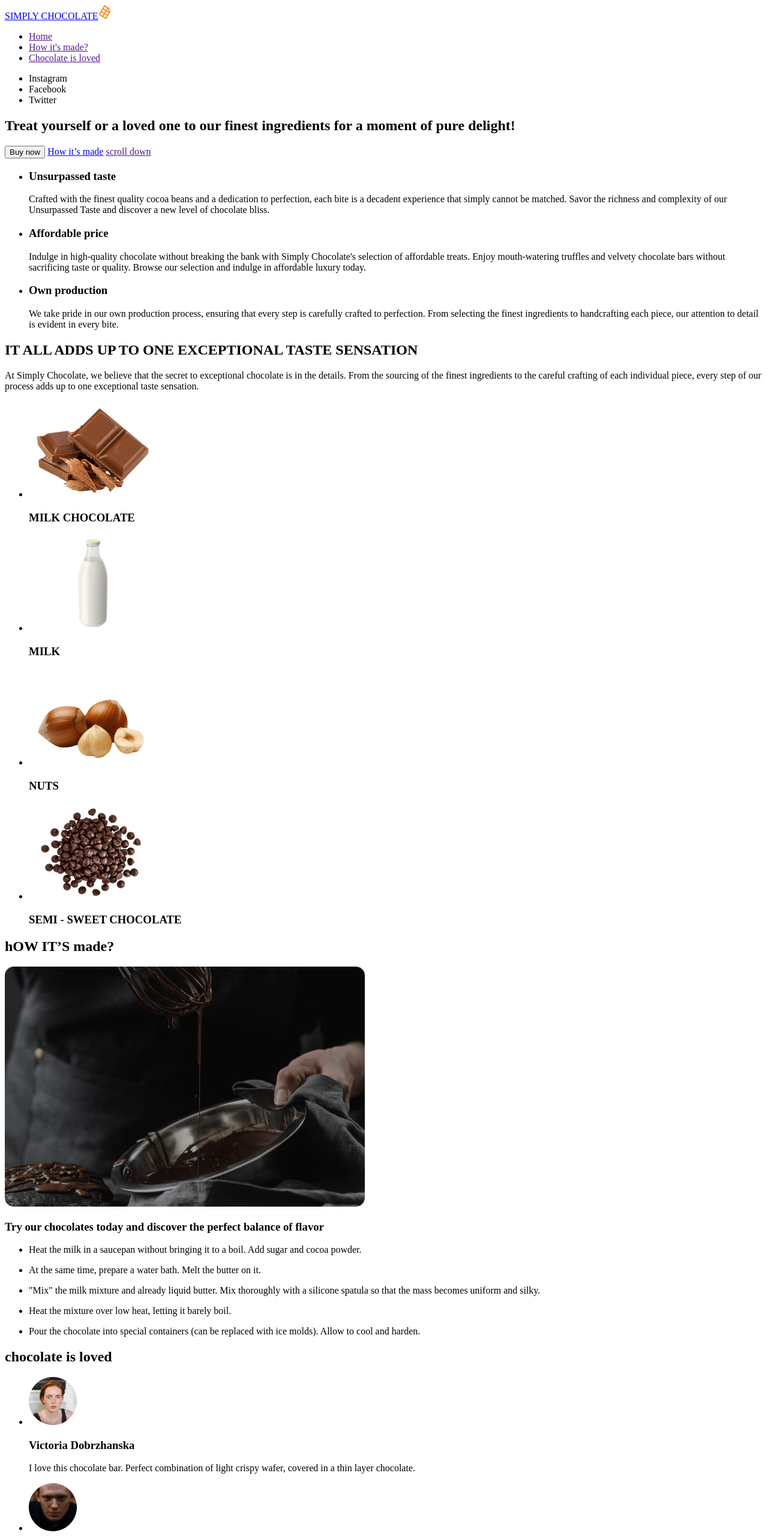
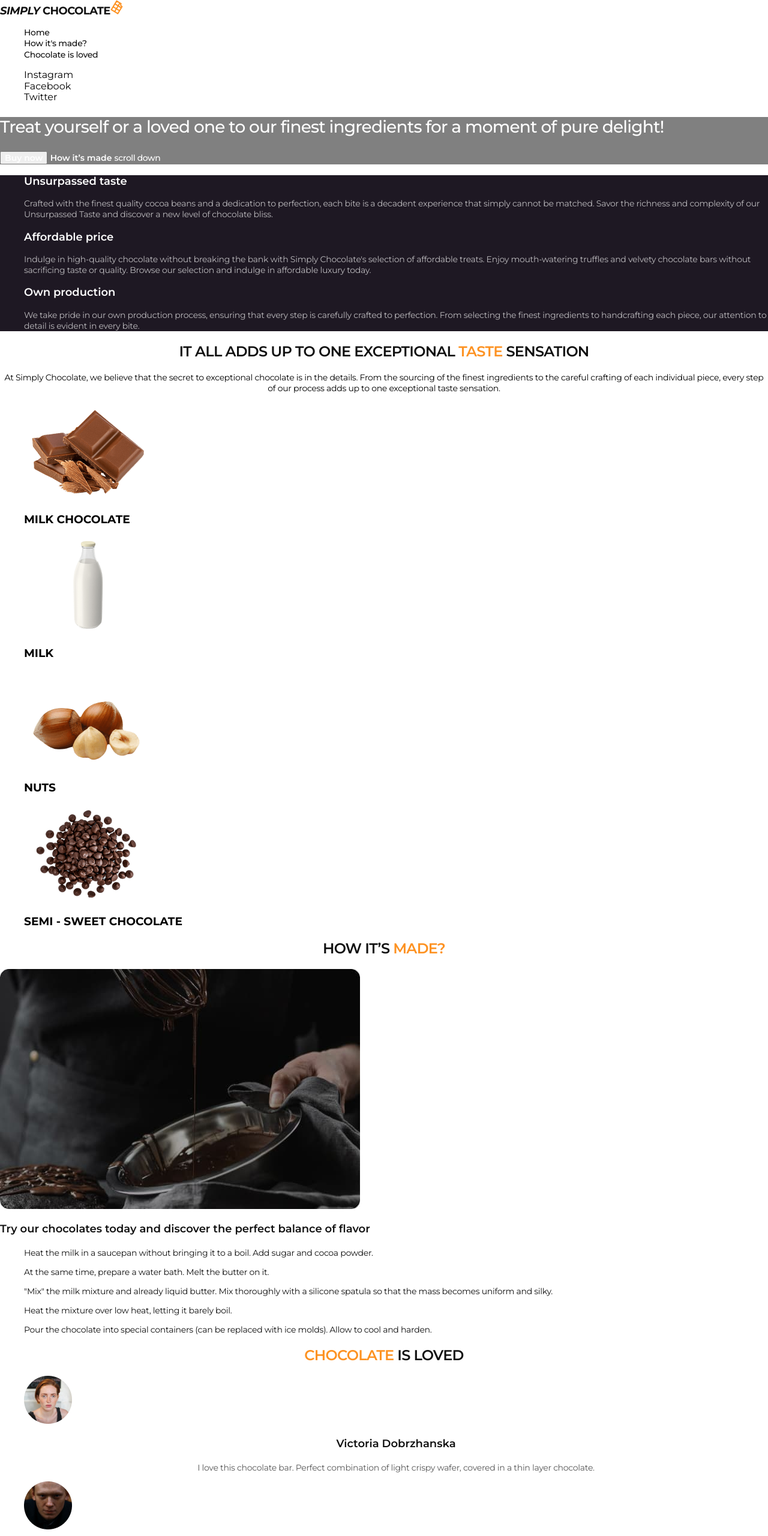
Before and after one commit to Trinity-001/fullstack-110, a plain HTML site: page index.html in a window 1280 px wide. Shown: the top 2560 px of the page at 60% size. Drawn offline with nearby package versions, Linux system fonts and the light colour scheme.

Commit message:
add css color and fonts

```diff
--- /dev/null
+++ b/css/styles.css
@@ -0,0 +1,313 @@
+body {
+  font-family: "Montserrat", sans-serif;
+}
+
+ul {
+  list-style-type: none;
+}
+
+a {
+  text-decoration: none;
+}
+
+.menu-list {
+}
+
+.menu-item {
+}
+
+.menu-link {
+  font-weight: 500;
+  font-size: 14px;
+  line-height: 1.14;
+  letter-spacing: -0.02em;
+}
+
+.visually-hidden {
+  position: absolute;
+  width: 1px;
+  height: 1px;
+  margin: -1px;
+  border: 0;
+  padding: 0;
+
+  white-space: nowrap;
+  clip-path: inset(100%);
+  clip: rect(0 0 0 0);
+  overflow: hidden;
+}
+
+.accent {
+  color: #fd9222;
+}
+
+/*?---------------header--------------*/
+
+.header-logo {
+  font-weight: 700;
+  font-size: 18px;
+  line-height: 1.11;
+  letter-spacing: -0.03em;
+  color: #111;
+}
+
+.header-logo-italic {
+  font-style: italic;
+}
+
+.header-menu-link {
+  color: #111;
+}
+
+/**------------hero-------------*/
+
+/*todo тимчасово backgtound для hero gray, щоб бачити білі літери*/
+.hero {
+  background-color: gray;
+}
+
+.hero-title {
+  font-weight: 500;
+  font-size: 28px;
+  line-height: 1.21;
+  letter-spacing: -0.03em;
+  color: #fff;
+}
+
+.hero-primary-btn:hover {
+  color: #fd9222;
+  background: #fcf1e0;
+}
+
+.hero-primary-btn:focus {
+  color: #fd9222;
+}
+
+.hero-primary-btn {
+  font-family: inherit;
+  font-weight: 600;
+  font-size: 14px;
+  color: #fff;
+}
+
+.hero-secondary-btn {
+  font-weight: 600;
+  font-size: 14px;
+  color: #fff;
+}
+
+.hero-scroll-btn {
+  font-weight: 500;
+  font-size: 14px;
+  line-height: 1.29;
+  letter-spacing: -0.03em;
+  color: #fff;
+}
+
+/** ---------- features ----------- */
+
+.features {
+  background: #1e1823;
+}
+
+.features-list {
+}
+
+.features-item {
+}
+
+.features-subtitle {
+  font-weight: 600;
+  font-size: 18px;
+  color: #fff;
+}
+
+.features-text {
+  font-weight: 400;
+  font-size: 14px;
+  line-height: 1.29;
+  letter-spacing: -0.02em;
+  color: rgba(255, 255, 255, 0.7);
+}
+
+/*!  ----------- taste -----------*/
+
+.taste {
+}
+
+.taste-title {
+}
+
+.taste-text {
+  font-size: 14px;
+  font-weight: 400;
+  line-height: 18px;
+  letter-spacing: -0.02em;
+  text-align: center;
+}
+
+.taste-list {
+}
+
+.taste-item {
+}
+
+.taste-image {
+}
+
+.taste-subtitle {
+}
+
+/* ?-------- made -------- */
+
+.made {
+}
+
+.made-title {
+}
+
+.made-image {
+}
+
+.made-subtitle {
+  font-weight: 600;
+  font-size: 18px;
+  line-height: 1.33;
+  color: #111;
+}
+
+.made-list {
+}
+
+.made-item {
+}
+
+.made-text {
+  font-weight: 400;
+  font-size: 14px;
+  line-height: 1.29;
+  letter-spacing: -0.02em;
+  color: #111;
+}
+
+/*! -------review------- */
+
+.section-title {
+  font-weight: 600;
+  font-size: 24px;
+  line-height: 1.17;
+  letter-spacing: -0.03em;
+  text-transform: uppercase;
+  text-align: center;
+  color: #111;
+}
+
+.review {
+}
+
+.review-title {
+}
+
+.review-list {
+}
+
+.review-item {
+}
+
+.review-image {
+}
+
+.review-subtitle {
+  font-weight: 600;
+  font-size: 18px;
+  line-height: 1.33;
+  text-align: center;
+  color: #111;
+}
+
+.review-text {
+  font-weight: 400;
+  font-size: 14px;
+  line-height: 1.29;
+  letter-spacing: -0.02em;
+  text-align: center;
+  color: rgba(17, 17, 17, 0.7);
+}
+
+.review-btn {
+  font-weight: 600;
+  font-size: 18px;
+  color: #111;
+}
+
+/**------- footer--------- */
+
+.footer {
+  background: #1e1823;
+}
+
+.footer {
+}
+
+.footer-title {
+  font-weight: 500;
+  font-size: 28px;
+  line-height: 1.21;
+  letter-spacing: -0.02em;
+  color: #fff;
+}
+
+.footer-subtitle {
+  font-weight: 500;
+  font-size: 14px;
+  line-height: 1.29;
+  text-align: center;
+  color: #fff;
+}
+
+.footer-social {
+}
+
+.footer-social-item {
+  color: #fff;
+}
+
+.footer-address {
+  font-weight: 500;
+  font-size: 14px;
+  line-height: 1.29;
+  text-align: center;
+  color: #fff;
+}
+
+.footer-address-list {
+}
+
+.footer-address-item {
+}
+
+.footer-address-link {
+  color: #fff;
+}
+
+.footer-address-text {
+  font-weight: 500;
+  font-size: 14px;
+  line-height: 1.28571;
+  text-align: center;
+  color: #fff;
+}
+
+.footer-navigation {
+}
+
+.footer-menu-list {
+}
+
+.footer-menu-item {
+  color: #fff;
+}
+
+.footer-menu-link {
+  color: #fff;
+}
--- a/index.html
+++ b/index.html
@@ -3,58 +3,83 @@
   <head>
     <meta charset="UTF-8" />
     <meta name="viewport" content="width=device-width, initial-scale=1.0" />
+    <link rel="preconnect" href="https://fonts.googleapis.com" />
+    <link rel="preconnect" href="https://fonts.gstatic.com" crossorigin />
+    <link
+      href="https://fonts.googleapis.com/css2?family=Montserrat:ital,wght@0,400..700;1,400..700&display=swap"
+      rel="stylesheet"
+    />
+    <link
+      rel="stylesheet"
+      href="https://cdnjs.cloudflare.com/ajax/libs/modern-normalize/2.0.0/modern-normalize.min.css"
+      integrity="sha512-4xo8blKMVCiXpTaLzQSLSw3KFOVPWhm/TRtuPVc4WG6kUgjH6J03IBuG7JZPkcWMxJ5huwaBpOpnwYElP/m6wg=="
+      crossorigin="anonymous"
+      referrerpolicy="no-referrer"
+    />
+    <link rel="stylesheet" href="./css/styles.css" />
     <title>Chocolate</title>
   </head>
+
   <body>
-    <header>
-      <a href="./index.html"
-        >SIMPLY CHOCOLATE<img src="./images/logo.svg" alt="company's logo"
-      /></a>
-      <ul>
-        <li>
-          <a href="">Home</a>
+    <header class="header">
+      <nav class="header-navigation">
+        <a class="header-logo" href="./index.html"
+          ><span class="header-logo-italic">SIMPLY</span> CHOCOLATE<img
+            src="./images/logo.svg"
+            alt="company's logo"
+        /></a>
+        <ul class="header-menu-list menu-list">
+          <li class="header-menu-item menu-item">
+            <a class="header-menu-link menu-link" href="">Home</a>
+          </li>
+          <li class="header-menu-item menu-item">
+            <a class="header-menu-link menu-link" href="">How it's made?</a>
+          </li>
+          <li class="header-menu-item menu-item">
+            <a class="header-menu-link menu-link" href="">Chocolate is loved</a>
+          </li>
+        </ul>
+      </nav>
+
+      <ul class="header-social-list">
+        <li class="header-social-item">
+          <a class="header-social-link" href=""></a>Instagram
         </li>
-        <li>
-          <a href="">How it's made?</a>
+        <li class="header-social-item">
+          <a class="header-social-link" href=""></a>Facebook
         </li>
-        <li>
-          <a href="">Chocolate is loved</a>
+        <li class="header-social-item">
+          <a class="header-social-link" href=""></a>Twitter
         </li>
-      </ul>
-
-      <ul>
-        <li><a href=""></a>Instagram</li>
-        <li><a href=""></a>Facebook</li>
-        <li><a href=""></a>Twitter</li>
       </ul>
     </header>
 
     <main>
-      <section>
-        <h1>
+      <section class="hero">
+        <h1 class="hero-title">
           Treat yourself or a loved one to our finest ingredients for a moment
           of pure delight!
         </h1>
-        <button type="button">Buy now</button>
-        <a href="#made">How it’s made</a>
-        <a href="">scroll down</a>
+        <button type="button" class="hero-primary-btn">Buy now</button>
+        <a href="#made" class="hero-secondary-btn">How it’s made</a>
+        <a href="" class="hero-scroll-btn">scroll down</a>
       </section>
 
-      <section>
-        <h2 hidden>Features</h2>
-        <ul>
-          <li>
-            <h3>Unsurpassed taste</h3>
-            <p>
+      <section class="features">
+        <h2 class="visually-hidden">Features</h2>
+        <ul class="features-list">
+          <li class="features-item">
+            <h3 class="features-subtitle">Unsurpassed taste</h3>
+            <p class="features-text">
               Crafted with the finest quality cocoa beans and a dedication to
               perfection, each bite is a decadent experience that simply cannot
               be matched. Savor the richness and complexity of our Unsurpassed
               Taste and discover a new level of chocolate bliss.
             </p>
           </li>
-          <li>
-            <h3>Affordable price</h3>
-            <p>
+          <li class="features-item">
+            <h3 class="features-subtitle">Affordable price</h3>
+            <p class="features-text">
               Indulge in high-quality chocolate without breaking the bank with
               Simply Chocolate's selection of affordable treats. Enjoy
               mouth-watering truffles and velvety chocolate bars without
@@ -62,9 +87,9 @@
               affordable luxury today.
             </p>
           </li>
-          <li>
-            <h3>Own production</h3>
-            <p>
+          <li class="features-item">
+            <h3 class="features-subtitle">Own production</h3>
+            <p class="features-text">
               We take pride in our own production process, ensuring that every
               step is carefully crafted to perfection. From selecting the finest
               ingredients to handcrafting each piece, our attention to detail is
@@ -73,91 +98,104 @@
           </li>
         </ul>
       </section>
-      <section>
-        <h2>IT ALL ADDS UP TO ONE EXCEPTIONAL TASTE SENSATION</h2>
-        <p>
+
+      <section class="taste">
+        <h2 class="taste-title section-title">
+          IT ALL ADDS UP TO ONE EXCEPTIONAL
+          <span class="accent">TASTE</span> SENSATION
+        </h2>
+        <p class="taste-text">
           At Simply Chocolate, we believe that the secret to exceptional
           chocolate is in the details. From the sourcing of the finest
           ingredients to the careful crafting of each individual piece, every
           step of our process adds up to one exceptional taste sensation.
         </p>
 
-        <ul>
-          <li>
+        <ul class="taste-list">
+          <li class="taste-item">
             <img
+              class="taste-image"
               src="./images/compresspng/taste1-min.png"
               width="214"
               height="160"
               alt="milk chocolate"
             />
-            <h3>MILK CHOCOLATE</h3>
+            <h3 class="taste-subtitle">MILK CHOCOLATE</h3>
           </li>
-          <li>
+          <li class="taste-item">
             <img
+              class="taste-image"
               src="./images/compresspng/taste2-min.png"
               width="214"
               height="160"
               alt="bottle of milk"
             />
-            <h3>MILK</h3>
+            <h3 class="taste-subtitle">MILK</h3>
           </li>
-          <li>
+          <li class="taste-item">
             <img
+              class="taste-image"
               src="./images/compresspng/taste3-min.png"
               width="214"
               height="160"
               alt="some nuts"
             />
-            <h3>NUTS</h3>
+            <h3 class="taste-subtitle">NUTS</h3>
           </li>
-          <li>
+          <li class="taste-item">
             <img
+              class="taste-image"
               src="./images/compresspng/taste4-min.png"
               width="214"
               height="160"
               alt="sweet chocolate"
             />
-            <h3>SEMI - SWEET CHOCOLATE</h3>
+            <h3 class="taste-subtitle">SEMI - SWEET CHOCOLATE</h3>
           </li>
         </ul>
       </section>
 
-      <section id="made">
-        <h2>hOW IT’S made?</h2>
+      <section id="made" class="made">
+        <h2 class="made-title section-title">
+          hOW IT’S <span class="accent">made?</span>
+        </h2>
         <img
+          class="made-image"
           src="./images/image-how-irs-made-new.jpg"
           width="600"
           height="400"
           alt="how to made chocolate"
         />
 
-        <h3>
+        <h3 class="made-subtitle">
           Try our chocolates today and discover the perfect balance of flavor
         </h3>
-        <ul>
-          <li>
-            <p>
+        <ul class="made-list">
+          <li class="made-item">
+            <p class="made-text">
               Heat the milk in a saucepan without bringing it to a boil. Add
               sugar and cocoa powder.
             </p>
           </li>
-          <li>
-            <p>
+          <li class="made-item">
+            <p class="made-text">
               At the same time, prepare a water bath. Melt the butter on it.
             </p>
           </li>
-          <li>
-            <p>
+          <li class="made-item">
+            <p class="made-text">
               "Mix" the milk mixture and already liquid butter. Mix thoroughly
               with a silicone spatula so that the mass becomes uniform and
               silky.
             </p>
           </li>
-          <li>
-            <p>Heat the mixture over low heat, letting it barely boil.</p>
+          <li class="made-item">
+            <p class="made-text">
+              Heat the mixture over low heat, letting it barely boil.
+            </p>
           </li>
-          <li>
-            <p>
+          <li class="made-item">
+            <p class="made-text">
               Pour the chocolate into special containers (can be replaced with
               ice molds). Allow to cool and harden.
             </p>
@@ -165,82 +203,103 @@
         </ul>
       </section>
 
-      <section>
-        <h2>chocolate is loved</h2>
-        <ul>
-          <li>
+      <section class="review">
+        <h2 class="review-title section-title">
+          <span class="accent">chocolate </span>is loved
+        </h2>
+        <ul class="review-list">
+          <li class="review-item">
             <img
+              class="review-image"
               src="./images/photo1.jpg"
               width="80"
               height="80"
               alt="Victoria Dobrzhanska's photo"
             />
-            <h3>Victoria Dobrzhanska</h3>
-            <p>
+            <h3 class="review-subtitle">Victoria Dobrzhanska</h3>
+            <p class="review-text">
               I love this chocolate bar. Perfect combination of light crispy
               wafer, covered in a thin layer chocolate.
             </p>
           </li>
-          <li>
+          <li class="review-item">
             <img
+              class="review-image"
               src="./images/photo2.jpg"
               width="80"
               height="80"
               alt="Nazar Babenko's photo"
             />
-            <h3>Nazar Babenko</h3>
-            <p>
+            <h3 class="review-subtitle">Nazar Babenko</h3>
+            <p class="review-text">
               This chocolate confection is a delight! A delight! The wafer is
               light and crisp, the hazelnut cream is smooth, and the chocolate
               is good.
             </p>
           </li>
-          <li>
+          <li class="review-item">
             <img
+              class="review-image"
               src="./images/photo3.jpg"
               width="80"
               height="80"
               alt="Olena Kampusch's photo"
             />
-            <h3>Olena Kampusch</h3>
-            <p>
+            <h3 class="review-subtitle">Olena Kampusch</h3>
+            <p class="review-text">
               Chocolate is a family favourite treat. Love the delicious smooth
               chocolate and the creaminess inside. The wafer is soft but
               crunchy.
             </p>
           </li>
         </ul>
-        <button type="button">Leave a review</button>
+        <button type="button" class="review-btn">Leave a review</button>
       </section>
     </main>
 
-    <footer>
-      <p>Chocolate a delicious cure for a bad day</p>
-      <p>Social networks</p>
-      <ul>
-        <li><img src="./images/insta.png" alt="instagram" />Instagram</li>
-        <li><img src="./images/fb.png" alt="facebook" />Facebook</li>
-        <li><img src="./images/tw.png" alt="twitter" />Twitter</li>
+    <footer class="footer">
+      <p class="footer-title">
+        <span class="accent">Chocolate</span> a delicious cure for a bad day
+      </p>
+      <p class="footer-subtitle">Social networks</p>
+
+      <ul class="footer-social">
+        <li class="footer-social-item">
+          <img src="./images/insta.png" alt="instagram" />Instagram
+        </li>
+        <li class="footer-social-item">
+          <img src="./images/fb.png" alt="facebook" />Facebook
+        </li>
+        <li class="footer-social-item">
+          <img src="./images/tw.png" alt="twitter" />Twitter
+        </li>
       </ul>
-      <p>Contact us</p>
-      <address>
-        <ul>
-          <li><a href="tel:+380684439426">+380 (68) 443-94-26</a></li>
-          <li>
-            <a href="mailto:simplychoc@gmail.com">simplychoc@gmail.com</a>
+      <address class="footer-address">
+        <p class="footer-address-text">Contact us</p>
+
+        <ul class="footer-address-list">
+          <li class="footer-address-item">
+            <a href="tel:+380684439426" class="footer-address-link"
+              >+380 (68) 443-94-26</a
+            >
+          </li>
+          <li class="footer-address-item">
+            <a href="mailto:simplychoc@gmail.com" class="footer-address-link"
+              >simplychoc@gmail.com</a
+            >
           </li>
         </ul>
       </address>
-      <nav>
-        <ul>
-          <li>
-            <a href="">Home</a>
+      <nav class="footer-navigation">
+        <ul class="footer-menu-list menu-list">
+          <li class="footer-menu-item menu-item">
+            <a href="" class="footer-menu-link menu-link">Home</a>
           </li>
-          <li>
-            <a href="">How it's made?</a>
+          <li class="footer-menu-item menu-item">
+            <a href="" class="footer-menu-link menu-link">How it's made?</a>
           </li>
-          <li>
-            <a href="">Chocolate is loved</a>
+          <li class="footer-menu-item menu-item">
+            <a href="" class="footer-menu-link menu-link">Chocolate is loved</a>
           </li>
         </ul>
       </nav>
```
